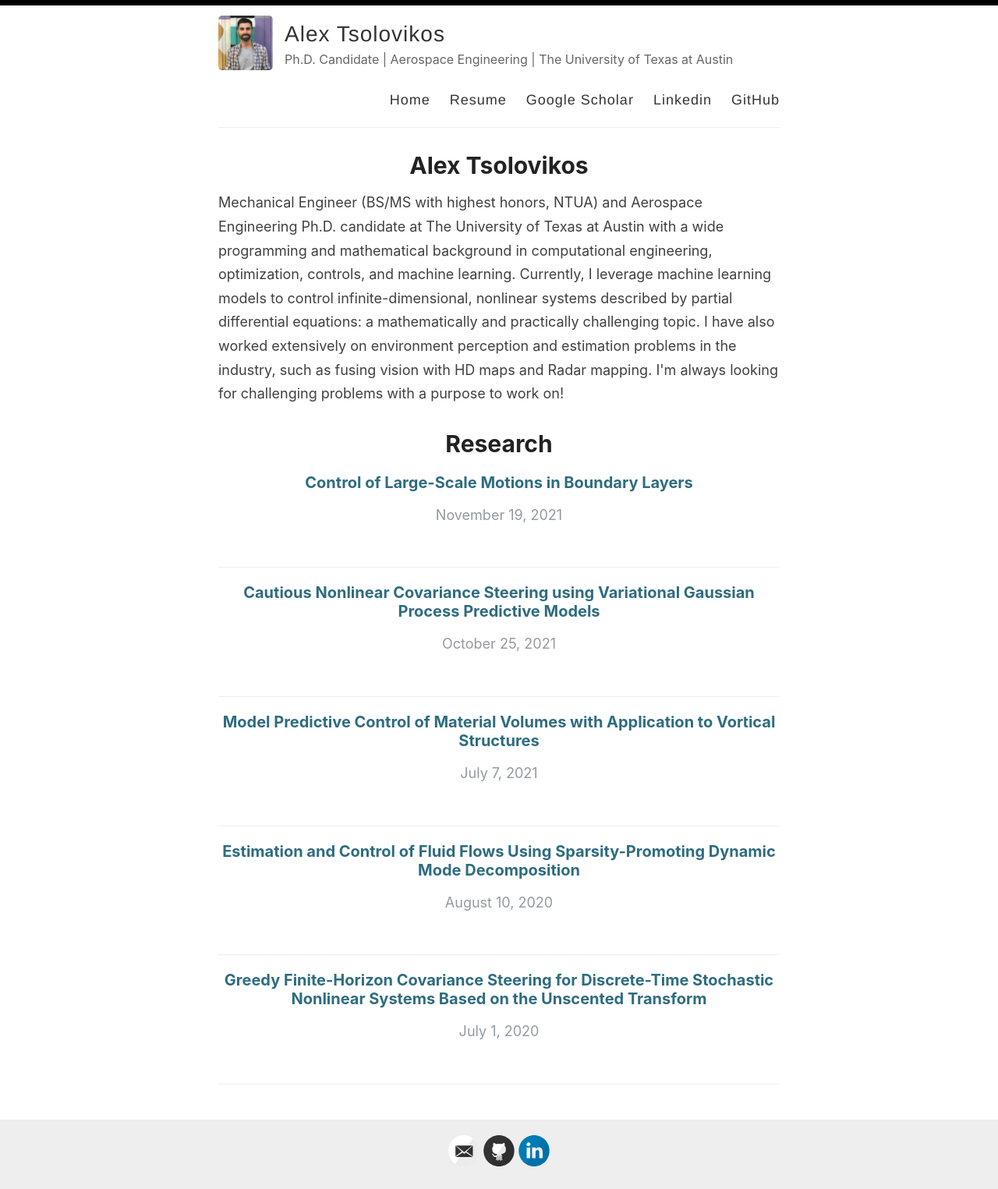
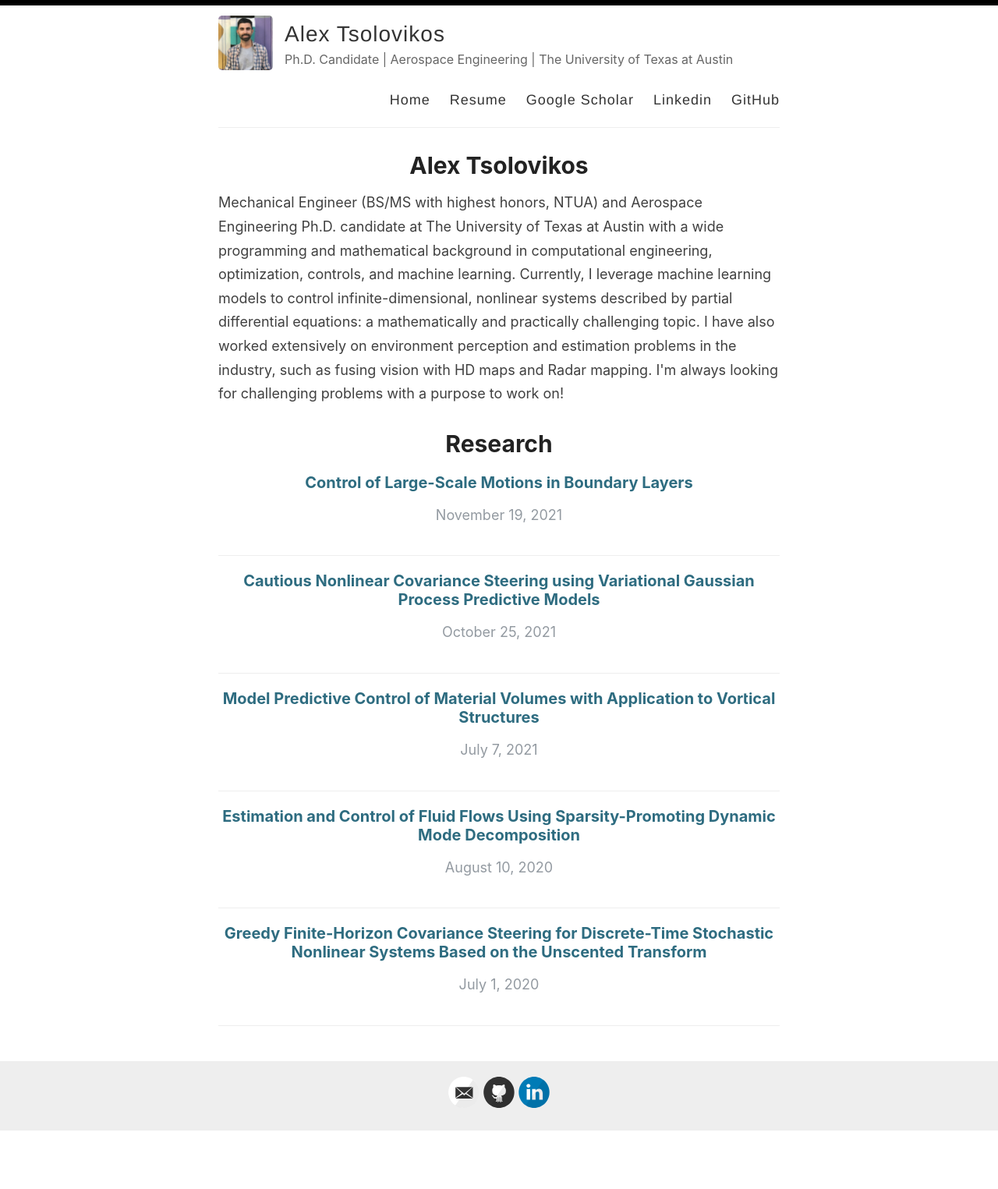
Before and after one commit to alextsolovikos/alextsolovikos.github.io, a Jekyll site: the page built from index.html, in a window 1280 px wide. Shown: the whole page at 78% size. Built offline with Jekyll 4.4.1, drawn with Linux system fonts in a browser that asks for light colours; the list of posts is cut into pages by our own code; after the commit the page ends 1450 px from its top, so only the background shows below that.

Commit message:
Update index.html

```diff
--- a/index.html
+++ b/index.html
@@ -18,7 +18,7 @@ I'm always looking for challenging problems with a purpose to work on!
         <h1 style="font-size:20px; color: #2e6c80;" align="left">{{ post.title }}</h1>
 
         <div>
-          <p class="post_date">{{ post.date | date: "%B %e, %Y" }}</p>
+          <p class="post_date"; style="margin-bottom:0;">{{ post.date | date: "%B %e, %Y" }}</p>
         </div>
 <!--       </a>
       <div class="entry">
```
